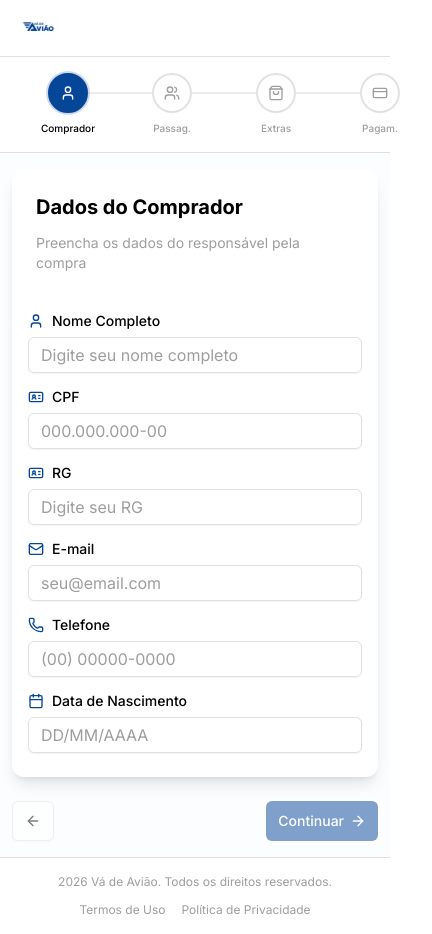
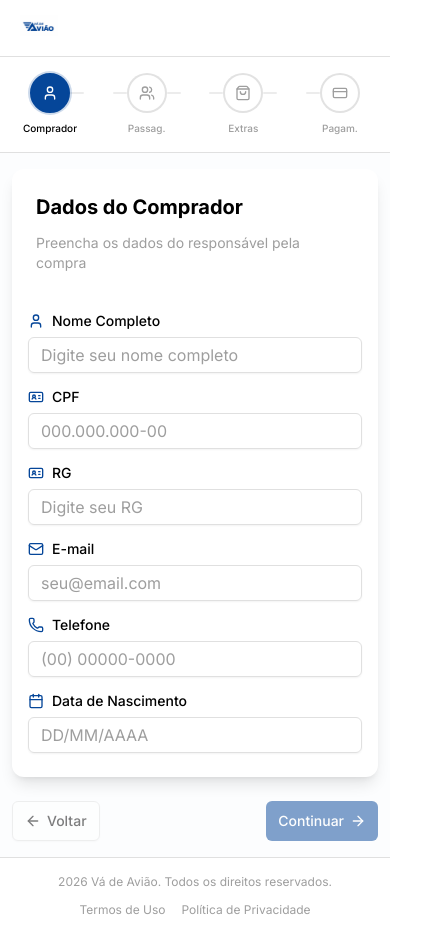
Before and after one commit to SilasAlvesTi/frontend-site, a Next.js app: page / in a window 390 px wide. Shown: the whole page, 432 px wide, since content can reach past the window. Built offline with nearby package versions, Linux system fonts and the light colour scheme.

Commit message:
refactor: adicionando melhor compatibilidade com mobile

```diff
--- a/app/page.tsx
+++ b/app/page.tsx
@@ -88,7 +88,7 @@ function BookingContent() {
             className="gap-1.5 sm:gap-2 h-10 sm:h-11 text-sm sm:text-base px-3 sm:px-4"
           >
             <ArrowLeft className="h-4 w-4" />
-            <span className="hidden xs:inline">Voltar</span>
+            <span>Voltar</span>
           </Button>
 
           {currentStep < 3 && (
--- a/components/stepper.tsx
+++ b/components/stepper.tsx
@@ -31,7 +31,7 @@ export function Stepper({ currentStep, onStepClick }: StepperProps) {
             <div className="flex items-center">
               {/* Left Connector */}
               {index > 0 ? (
-                <div className="flex-1 h-0.5 sm:h-1 w-8 sm:w-12">
+                <div className="flex-1 min-w-[14px] max-w-[48px] h-0.5 sm:h-1">
                   <div
                     className={cn(
                       "h-full rounded-full transition-all duration-300",
@@ -40,7 +40,7 @@ export function Stepper({ currentStep, onStepClick }: StepperProps) {
                   />
                 </div>
               ) : (
-                <div className="w-8 sm:w-12 invisible" /> // 👈 espaçador
+                <div className="flex-1 min-w-[14px] max-w-[48px] invisible" /> // 👈 espaçador
               )}
 
               {/* Step Circle */}
@@ -63,7 +63,7 @@ export function Stepper({ currentStep, onStepClick }: StepperProps) {
 
               {/* Right Connector */}
               {index < steps.length - 1 ? (
-                <div className="flex-1 h-0.5 sm:h-1 w-8 sm:w-12">
+                <div className="flex-1 min-w-[14px] max-w-[48px] h-0.5 sm:h-1">
                   <div
                     className={cn(
                       "h-full rounded-full transition-all duration-300",
@@ -72,7 +72,7 @@ export function Stepper({ currentStep, onStepClick }: StepperProps) {
                   />
                 </div>
               ) : (
-                <div className="w-8 sm:w-12 invisible" /> // 👈 espaçador
+                <div className="flex-1 min-w-[14px] max-w-[48px] invisible" /> // 👈 espaçador
               )}
             </div>
 
--- a/components/tabs/client-tab.tsx
+++ b/components/tabs/client-tab.tsx
@@ -122,6 +122,7 @@ export function ClientTab() {
                 onChange={handleCPFChange}
                 onBlur={makeBlurHandler("cpf", cpfField.onBlur)}
                 maxLength={14}
+                inputMode="numeric"
                 className={shouldShowError("cpf") ? "border-destructive" : ""}
               />
               {shouldShowError("cpf") && (
@@ -176,6 +177,7 @@ export function ClientTab() {
                 onChange={handlePhoneChange}
                 onBlur={makeBlurHandler("phone", phoneField.onBlur)}
                 maxLength={15}
+                inputMode="tel"
                 className={shouldShowError("phone") ? "border-destructive" : ""}
               />
               {shouldShowError("phone") && (
@@ -195,6 +197,7 @@ export function ClientTab() {
                 onChange={handleDateChange}
                 onBlur={makeBlurHandler("birthDate", birthDateField.onBlur)}
                 maxLength={10}
+                inputMode="numeric"
                 className={shouldShowError("birthDate") ? "border-destructive" : ""}
               />
               {shouldShowError("birthDate") && (
--- a/components/tabs/passengers-tab.tsx
+++ b/components/tabs/passengers-tab.tsx
@@ -116,6 +116,7 @@ export function PassengersTab() {
                         value={dateDisplays[passenger.id] || ""}
                         onChange={e => handleDateChange(passenger.id, e.target.value)}
                         maxLength={10}
+                        inputMode="numeric"
                         className={ageError ? "border-destructive" : ""}
                       />
                       {ageError && (
@@ -151,6 +152,7 @@ export function PassengersTab() {
                             value={(passenger as AdultPassenger).phone}
                             onChange={e => handleChange(passenger.id, "phone", formatPhone(e.target.value))}
                             maxLength={15}
+                            inputMode="tel"
                           />
                         </div>
                       </>
--- a/components/tabs/payment-tab.tsx
+++ b/components/tabs/payment-tab.tsx
@@ -27,6 +27,11 @@ export function PaymentTab() {
   const [copied, setCopied] = useState(false)
   const [baggageOptions, setBaggageOptions] = useState<BaggageOption[]>([])
   const [extraServices, setExtraServices] = useState<ExtraService[]>([])
+
+  const qrCells = useMemo(
+    () => Array.from({ length: 64 }, () => Math.random() > 0.5),
+    []
+  )
 
   useEffect(() => {
     fetchBaggageOptions().then(setBaggageOptions)
@@ -227,8 +232,8 @@ export function PaymentTab() {
               <div className="bg-background border-4 border-primary rounded-xl p-3 sm:p-4">
                 <div className="w-36 h-36 sm:w-48 sm:h-48 bg-foreground rounded-lg flex items-center justify-center">
                   <div className="grid grid-cols-8 gap-0.5 p-1.5 sm:p-2">
-                    {Array.from({ length: 64 }).map((_, i) => (
-                      <div key={i} className={`w-3 h-3 sm:w-4 sm:h-4 ${Math.random() > 0.5 ? "bg-background" : "bg-foreground"}`} />
+                    {qrCells.map((isLight, i) => (
+                      <div key={i} className={`w-3 h-3 sm:w-4 sm:h-4 ${isLight ? "bg-background" : "bg-foreground"}`} />
                     ))}
                   </div>
                 </div>
```
